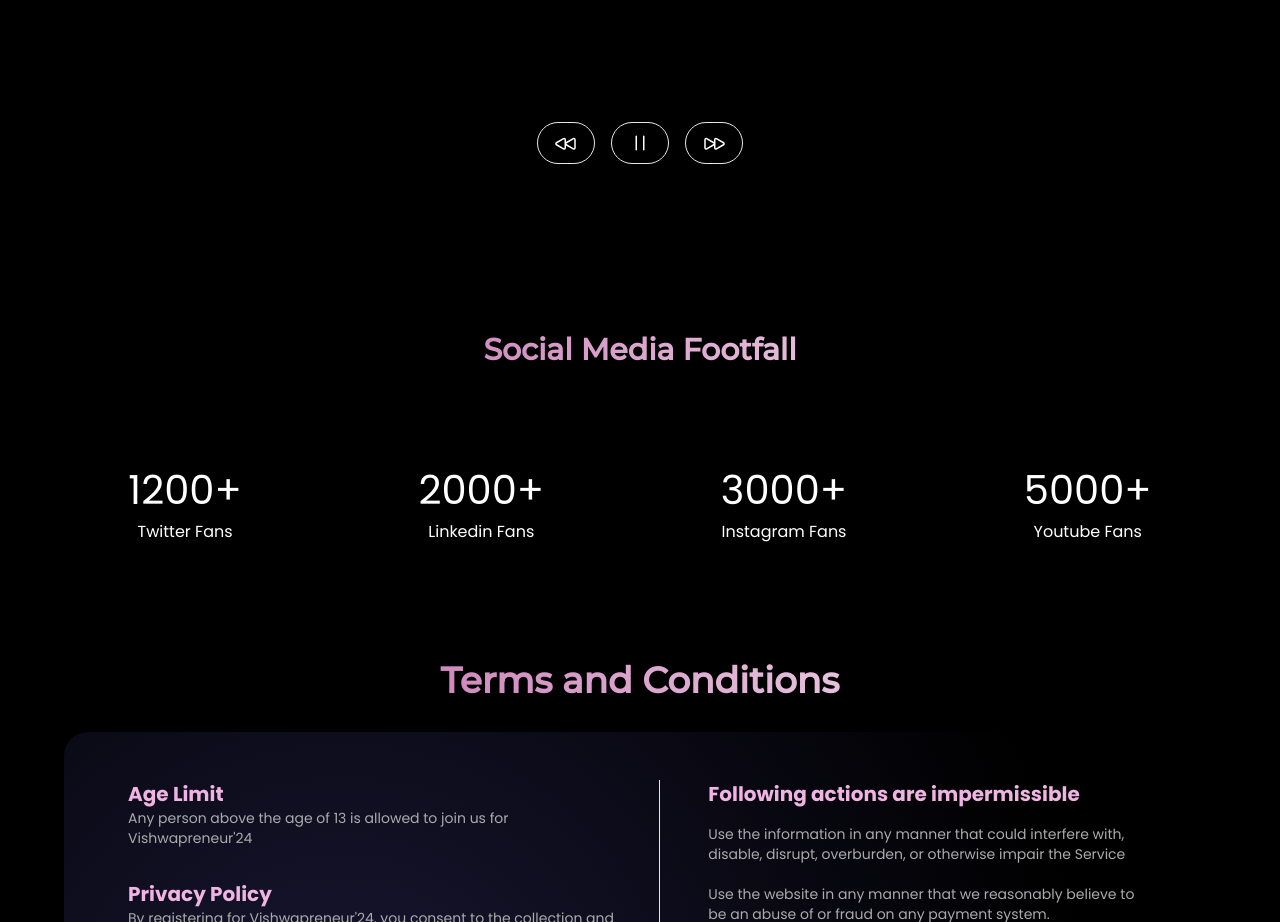
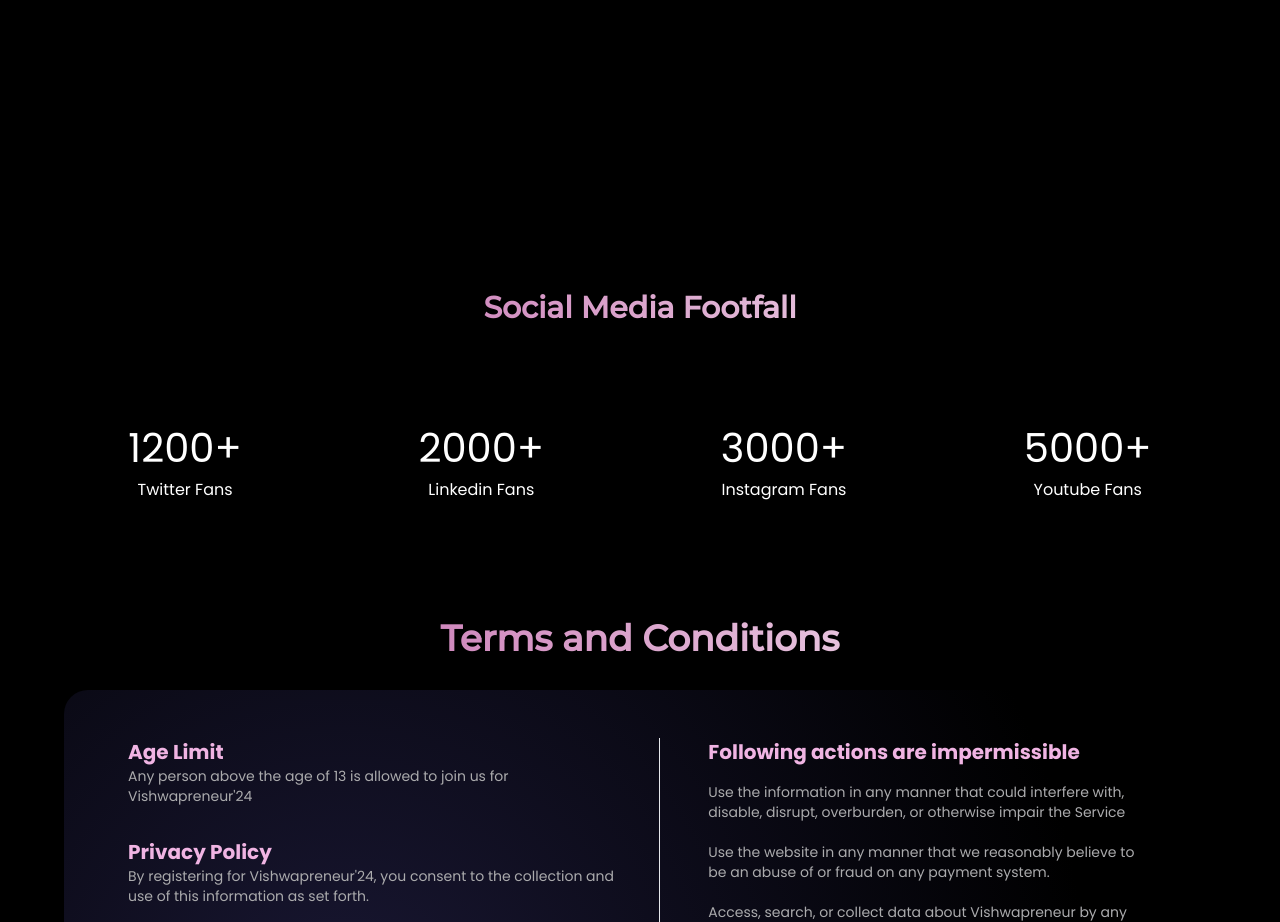
Before and after one commit to shivajirp/Vishwapreneur-24, a React (Vite) app: page / in a window 1280 px wide. Shown: the part 5920-6842 px from the top of the page. Built offline with nearby package versions, Linux system fonts and the light colour scheme.

Commit message:
Remove Controls

```diff
--- a/src/components/homepage/Reviews/Reviews.jsx
+++ b/src/components/homepage/Reviews/Reviews.jsx
@@ -127,87 +127,7 @@ const Reviews = () => {
           </h2>
         </div>
       </div>
-      <div className="flex justify-center gap-4 items-center">
-        <button
-          onClick={handlePrevious}
-          className=" border rounded-full text-white px-4 py-2 hover:bg-violet-600"
-        >
-          <svg
-            xmlns="http://www.w3.org/2000/svg"
-            fill="none"
-            viewBox="0 0 24 24"
-            strokeWidth="1.5"
-            stroke="white"
-            className="w-6 h-6"
-          >
-            <path
-              strokeLinecap="round"
-              strokeLinejoin="round"
-              d="M21 16.811c0 .864-.933 1.406-1.683.977l-7.108-4.061a1.125 1.125 0 0 1 0-1.954l7.108-4.061A1.125 1.125 0 0 1 21 8.689v8.122ZM11.25 16.811c0 .864-.933 1.406-1.683.977l-7.108-4.061a1.125 1.125 0 0 1 0-1.954l7.108-4.061a1.125 1.125 0 0 1 1.683.977v8.122Z"
-            />
-          </svg>
-        </button>
-        <button
-          onClick={handlePause}
-          className="border rounded-full text-white px-4 py-2 hover:bg-violet-600"
-        >
-          {isPaused ? (
-            <>
-              <svg
-                xmlns="http://www.w3.org/2000/svg"
-                fill="none"
-                viewBox="0 0 24 24"
-                strokeWidth="1.5"
-                stroke="white"
-                className="w-6 h-6"
-              >
-                <path
-                  strokeLinecap="round"
-                  strokeLinejoin="round"
-                  d="M5.25 5.653c0-.856.917-1.398 1.667-.986l11.54 6.347a1.125 1.125 0 0 1 0 1.972l-11.54 6.347a1.125 1.125 0 0 1-1.667-.986V5.653Z"
-                />
-              </svg>
-            </>
-          ) : (
-            <>
-              {" "}
-              <svg
-                xmlns="http://www.w3.org/2000/svg"
-                fill="none"
-                viewBox="0 0 24 24"
-                strokeWidth="1.5"
-                stroke="white"
-                className="w-6 h-6"
-              >
-                <path
-                  strokeLinecap="round"
-                  strokeLinejoin="round"
-                  d="M15.75 5.25v13.5m-7.5-13.5v13.5"
-                />
-              </svg>
-            </>
-          )}
-        </button>
-        <button
-          onClick={handleNext}
-          className="border rounded-full text-white px-4 py-2 hover:bg-violet-600 "
-        >
-          <svg
-            xmlns="http://www.w3.org/2000/svg"
-            fill="none"
-            viewBox="0 0 24 24"
-            strokeWidth="1.5"
-            stroke="white"
-            className="w-6 h-6"
-          >
-            <path
-              strokeLinecap="round"
-              strokeLinejoin="round"
-              d="M3 8.689c0-.864.933-1.406 1.683-.977l7.108 4.061a1.125 1.125 0 0 1 0 1.954l-7.108 4.061A1.125 1.125 0 0 1 3 16.811V8.69ZM12.75 8.689c0-.864.933-1.406 1.683-.977l7.108 4.061a1.125 1.125 0 0 1 0 1.954l-7.108 4.061a1.125 1.125 0 0 1-1.683-.977V8.69Z"
-            />
-          </svg>
-        </button>
-      </div>
+
     </>
   );
 };
```
